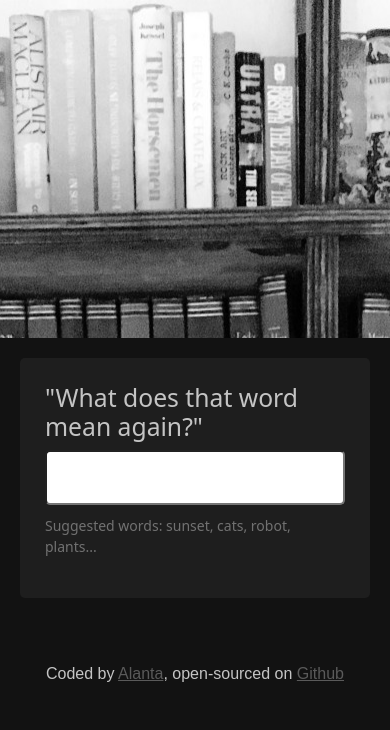
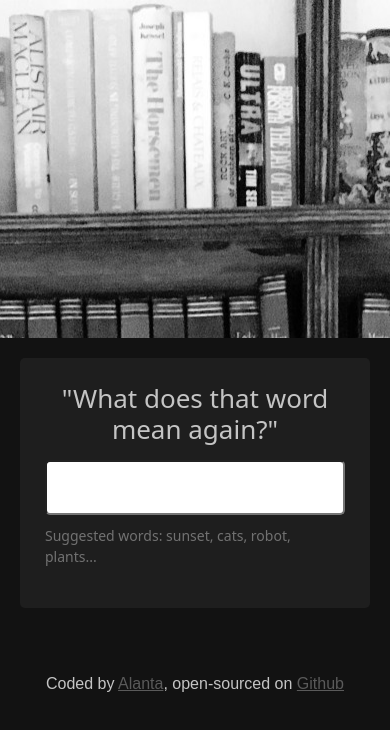
Before and after one commit to alantaa/dictionary-app-react, a React (Create React App) app: page / in a window 390 px wide. Shown: the top 730 px of the page. Built offline with nearby package versions, Linux system fonts and the light colour scheme; no server answers.

Commit message:
styling tweak

```diff
--- a/src/App.css
+++ b/src/App.css
@@ -3,7 +3,7 @@
   background-position: right;
   background-repeat: no-repeat;
   height: 70vh;
-  width: 100vw;
+  width: 100%;
 }
 .app-footer {
   padding: 20px 0px;
--- a/src/DataMeaning.css
+++ b/src/DataMeaning.css
@@ -4,6 +4,7 @@
   line-height: 1;
   border-left: #c4c4c4 solid 2px;
   padding-left: 25px;
+  margin-bottom: 20px;
 }
 .DataMeaning em {
   opacity: 50%;
--- a/src/DictionarySearch.css
+++ b/src/DictionarySearch.css
@@ -11,6 +11,9 @@
   border-radius: 5px;
   font-size: 18px;
 }
+.DictionarySearch .intro {
+  font-size: 32px;
+}
 .DictionarySearch .hint {
   opacity: 50%;
   font-size: 14px;
@@ -21,4 +24,9 @@
   .DictionarySearch section {
     margin: 20px 20px;
   }
+  .DictionarySearch .intro {
+    text-align: center;
+    margin-bottom: 15px;
+    font-size: 26px;
+  }
 }
--- a/src/DictionarySearch.js
+++ b/src/DictionarySearch.js
@@ -47,7 +47,7 @@ export default function DictionarySearch() {
     return (
       <div className="DictionarySearch">
         <section>
-          <h2> "What does that word mean again?" </h2>
+          <h1 className="intro"> "What does that word mean again?" </h1>
           <form onSubmit={handleSubmit}>
             <input type="search" onChange={handleChange} />
           </form>
```
Also changed, not shown: src/books2.jpg (deleted), 1 other file (tests, documents, lock files or other folders).
